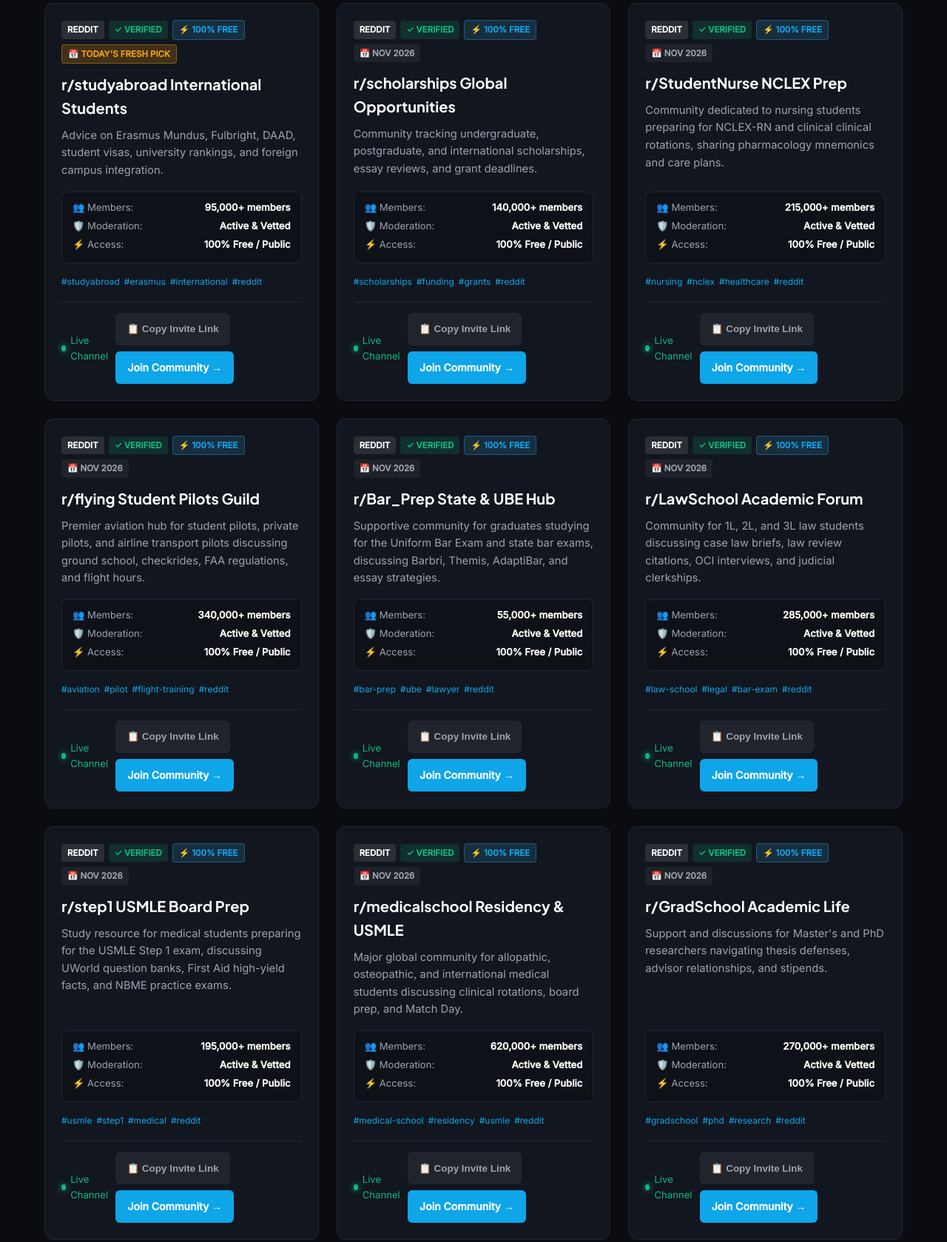
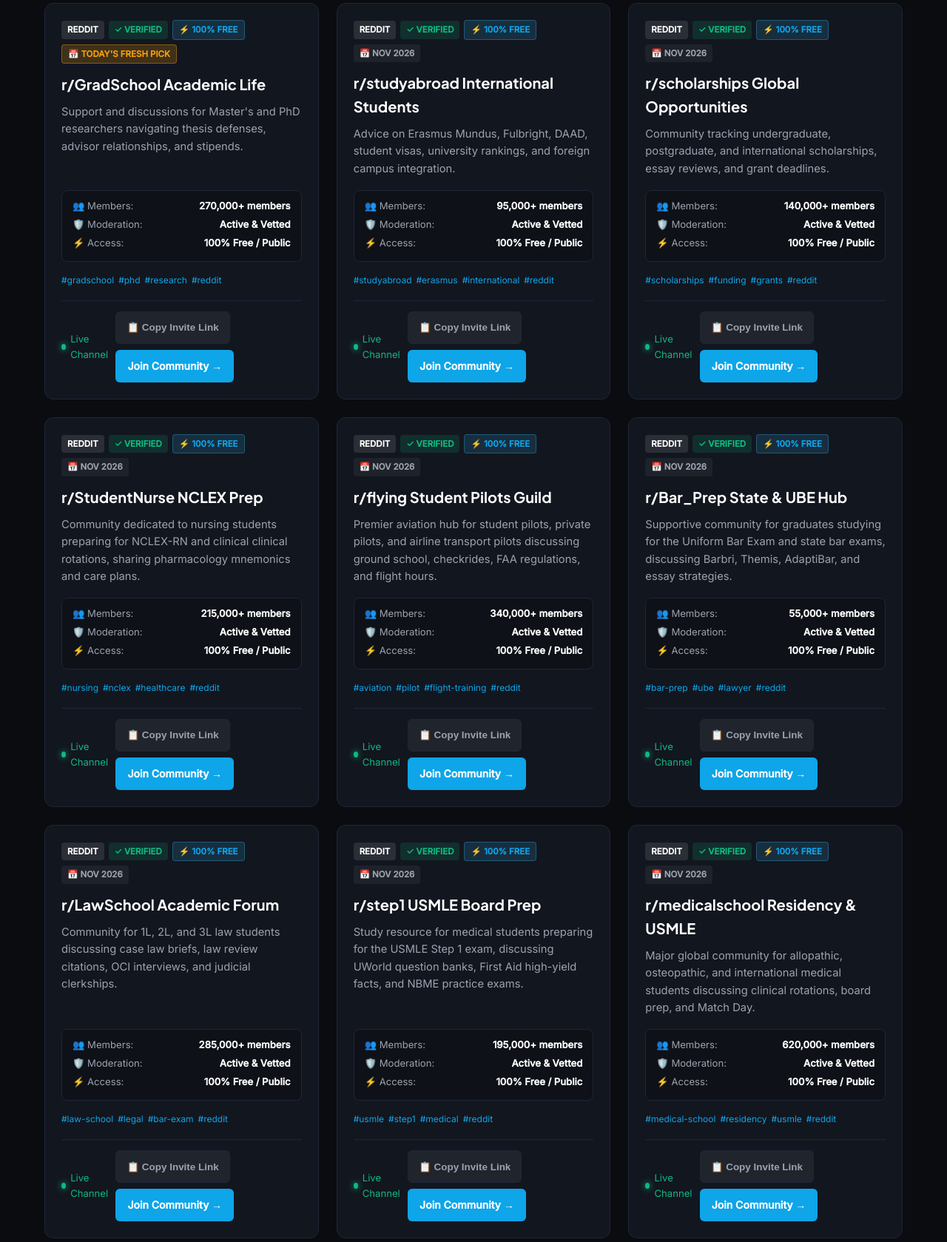
Before and after one commit to jibranpcccc/study-in-australia-post-study-work-visas-hub, a plain HTML site: page index.html in a window 1280 px wide. Shown: the part 1231-2910 px from the top of the page at 74% size. Drawn offline with Linux system fonts and the light colour scheme.

Commit message:
feat(replenishment): fresh community links added - 2026-11-20 [skip ci]

```diff
--- a/index.html
+++ b/index.html
@@ -148,65 +148,65 @@
           {
             "@type": "ListItem",
             "position": 1,
+            "name": "r/GradSchool Academic Life",
+            "description": "Support and discussions for Master's and PhD researchers navigating thesis defenses, advisor relationships, and stipends.",
+            "url": "https://www.reddit.com/r/GradSchool/"
+          },
+          {
+            "@type": "ListItem",
+            "position": 2,
             "name": "r/studyabroad International Students",
             "description": "Advice on Erasmus Mundus, Fulbright, DAAD, student visas, university rankings, and foreign campus integration.",
             "url": "https://www.reddit.com/r/studyabroad/"
           },
           {
             "@type": "ListItem",
-            "position": 2,
+            "position": 3,
             "name": "r/scholarships Global Opportunities",
             "description": "Community tracking undergraduate, postgraduate, and international scholarships, essay reviews, and grant deadlines.",
             "url": "https://www.reddit.com/r/scholarships/"
           },
           {
             "@type": "ListItem",
-            "position": 3,
+            "position": 4,
             "name": "r/StudentNurse NCLEX Prep",
             "description": "Community dedicated to nursing students preparing for NCLEX-RN and clinical clinical rotations, sharing pharmacology mnemonics and care plans.",
             "url": "https://www.reddit.com/r/StudentNurse/"
           },
           {
             "@type": "ListItem",
-            "position": 4,
+            "position": 5,
             "name": "r/flying Student Pilots Guild",
             "description": "Premier aviation hub for student pilots, private pilots, and airline transport pilots discussing ground school, checkrides, FAA regulations, and flight hours.",
             "url": "https://www.reddit.com/r/flying/"
           },
           {
             "@type": "ListItem",
-            "position": 5,
+            "position": 6,
             "name": "r/Bar_Prep State & UBE Hub",
             "description": "Supportive community for graduates studying for the Uniform Bar Exam and state bar exams, discussing Barbri, Themis, AdaptiBar, and essay strategies.",
             "url": "https://www.reddit.com/r/Bar_Prep/"
           },
           {
             "@type": "ListItem",
-            "position": 6,
+            "position": 7,
             "name": "r/LawSchool Academic Forum",
             "description": "Community for 1L, 2L, and 3L law students discussing case law briefs, law review citations, OCI interviews, and judicial clerkships.",
             "url": "https://www.reddit.com/r/LawSchool/"
           },
           {
             "@type": "ListItem",
-            "position": 7,
+            "position": 8,
             "name": "r/step1 USMLE Board Prep",
             "description": "Study resource for medical students preparing for the USMLE Step 1 exam, discussing UWorld question banks, First Aid high-yield facts, and NBME practice exams.",
             "url": "https://www.reddit.com/r/step1/"
           },
           {
             "@type": "ListItem",
-            "position": 8,
+            "position": 9,
             "name": "r/medicalschool Residency & USMLE",
             "description": "Major global community for allopathic, osteopathic, and international medical students discussing clinical rotations, board prep, and Match Day.",
             "url": "https://www.reddit.com/r/medicalschool/"
-          },
-          {
-            "@type": "ListItem",
-            "position": 9,
-            "name": "r/GradSchool Academic Life",
-            "description": "Support and discussions for Master's and PhD researchers navigating thesis defenses, advisor relationships, and stipends.",
-            "url": "https://www.reddit.com/r/GradSchool/"
           },
           {
             "@type": "ListItem",
@@ -615,12 +615,36 @@
         </div>
         <div id="vetted-communities" class="grid">
 
-        <div id="community-card-1" class="card" data-platform="reddit" data-category="study abroad">
+        <div id="community-card-1" class="card" data-platform="reddit" data-category="higher education">
             <div class="card-header">
                 <span class="badge badge-platform">Reddit</span>
                 <span class="badge badge-verified">✓ Verified</span>
                 <span class="badge badge-free">⚡ 100% Free</span>
                 <span class="badge badge-date" style="background: rgba(245, 158, 11, 0.2); color: #f59e0b; border: 1px solid rgba(245, 158, 11, 0.4); font-weight: 700;">📅 Today's Fresh Pick</span>
+            </div>
+            <h3 class="card-title">r/GradSchool Academic Life</h3>
+            <p class="card-desc">Support and discussions for Master's and PhD researchers navigating thesis defenses, advisor relationships, and stipends.</p>
+            <div class="spec-matrix">
+                <div class="spec-row"><span>👥 Members:</span> <strong>270,000+ members</strong></div>
+                <div class="spec-row"><span>🛡️ Moderation:</span> <strong>Active & Vetted</strong></div>
+                <div class="spec-row"><span>⚡ Access:</span> <strong>100% Free / Public</strong></div>
+            </div>
+            <div class="tags-row"><span class="tag">#gradschool</span><span class="tag">#phd</span><span class="tag">#research</span><span class="tag">#reddit</span></div>
+            <div class="card-footer">
+                <span class="activity-pulse"><span class="pulse-dot"></span> Live Channel</span>
+                <div class="card-actions">
+                    <button class="btn-copy-invite" onclick="copyInviteLink(event, 'https://www.reddit.com/r/GradSchool/')">📋 Copy Invite Link</button>
+                    <a href="https://www.reddit.com/r/GradSchool/" target="_blank" rel="noopener noreferrer" class="btn-join">Join Community →</a>
+                </div>
+            </div>
+        </div>
+
+        <div id="community-card-2" class="card" data-platform="reddit" data-category="study abroad">
+            <div class="card-header">
+                <span class="badge badge-platform">Reddit</span>
+                <span class="badge badge-verified">✓ Verified</span>
+                <span class="badge badge-free">⚡ 100% Free</span>
+                <span class="badge badge-date">📅 Nov 2026</span>
             </div>
             <h3 class="card-title">r/studyabroad International Students</h3>
             <p class="card-desc">Advice on Erasmus Mundus, Fulbright, DAAD, student visas, university rankings, and foreign campus integration.</p>
@@ -639,7 +663,7 @@
             </div>
         </div>
 
-        <div id="community-card-2" class="card" data-platform="reddit" data-category="scholarships">
+        <div id="community-card-3" class="card" data-platform="reddit" data-category="scholarships">
             <div class="card-header">
                 <span class="badge badge-platform">Reddit</span>
                 <span class="badge badge-verified">✓ Verified</span>
@@ -663,7 +687,7 @@
             </div>
         </div>
 
-        <div id="community-card-3" class="card" data-platform="reddit" data-category="nursing education">
+        <div id="community-card-4" class="card" data-platform="reddit" data-category="nursing education">
             <div class="card-header">
                 <span class="badge badge-platform">Reddit</span>
                 <span class="badge badge-verified">✓ Verified</span>
@@ -687,7 +711,7 @@
             </div>
         </div>
 
-        <div id="community-card-4" class="card" data-platform="reddit" data-category="aviation training">
+        <div id="community-card-5" class="card" data-platform="reddit" data-category="aviation training">
             <div class="card-header">
                 <span class="badge badge-platform">Reddit</span>
                 <span class="badge badge-verified">✓ Verified</span>
@@ -711,7 +735,7 @@
             </div>
         </div>
 
-        <div id="community-card-5" class="card" data-platform="reddit" data-category="bar examination">
+        <div id="community-card-6" class="card" data-platform="reddit" data-category="bar examination">
             <div class="card-header">
                 <span class="badge badge-platform">Reddit</span>
                 <span class="badge badge-verified">✓ Verified</span>
@@ -735,7 +759,7 @@
             </div>
         </div>
 
-        <div id="community-card-6" class="card" data-platform="reddit" data-category="legal education">
+        <div id="community-card-7" class="card" data-platform="reddit" data-category="legal education">
             <div class="card-header">
                 <span class="badge badge-platform">Reddit</span>
                 <span class="badge badge-verified">✓ Verified</span>
@@ -759,7 +783,7 @@
             </div>
         </div>
 
-        <div id="community-card-7" class="card" data-platform="reddit" data-category="medical boards">
+        <div id="community-card-8" class="card" data-platform="reddit" data-category="medical boards">
             <div class="card-header">
                 <span class="badge badge-platform">Reddit</span>
                 <span class="badge badge-verified">✓ Verified</span>
@@ -783,7 +807,7 @@
             </div>
         </div>
 
-        <div id="community-card-8" class="card" data-platform="reddit" data-category="medical education">
+        <div id="community-card-9" class="card" data-platform="reddit" data-category="medical education">
             <div class="card-header">
                 <span class="badge badge-platform">Reddit</span>
                 <span class="badge badge-verified">✓ Verified</span>
@@ -803,30 +827,6 @@
                 <div class="card-actions">
                     <button class="btn-copy-invite" onclick="copyInviteLink(event, 'https://www.reddit.com/r/medicalschool/')">📋 Copy Invite Link</button>
                     <a href="https://www.reddit.com/r/medicalschool/" target="_blank" rel="noopener noreferrer" class="btn-join">Join Community →</a>
-                </div>
-            </div>
-        </div>
-
-        <div id="community-card-9" class="card" data-platform="reddit" data-category="higher education">
-            <div class="card-header">
-                <span class="badge badge-platform">Reddit</span>
-                <span class="badge badge-verified">✓ Verified</span>
-                <span class="badge badge-free">⚡ 100% Free</span>
-                <span class="badge badge-date">📅 Nov 2026</span>
-            </div>
-            <h3 class="card-title">r/GradSchool Academic Life</h3>
-            <p class="card-desc">Support and discussions for Master's and PhD researchers navigating thesis defenses, advisor relationships, and stipends.</p>
-            <div class="spec-matrix">
-                <div class="spec-row"><span>👥 Members:</span> <strong>270,000+ members</strong></div>
-                <div class="spec-row"><span>🛡️ Moderation:</span> <strong>Active & Vetted</strong></div>
-                <div class="spec-row"><span>⚡ Access:</span> <strong>100% Free / Public</strong></div>
-            </div>
-            <div class="tags-row"><span class="tag">#gradschool</span><span class="tag">#phd</span><span class="tag">#research</span><span class="tag">#reddit</span></div>
-            <div class="card-footer">
-                <span class="activity-pulse"><span class="pulse-dot"></span> Live Channel</span>
-                <div class="card-actions">
-                    <button class="btn-copy-invite" onclick="copyInviteLink(event, 'https://www.reddit.com/r/GradSchool/')">📋 Copy Invite Link</button>
-                    <a href="https://www.reddit.com/r/GradSchool/" target="_blank" rel="noopener noreferrer" class="btn-join">Join Community →</a>
                 </div>
             </div>
         </div>
```
Also changed, not shown: data/groups.json (+20 -19 lines), feed.xml (+9 -9 lines).
